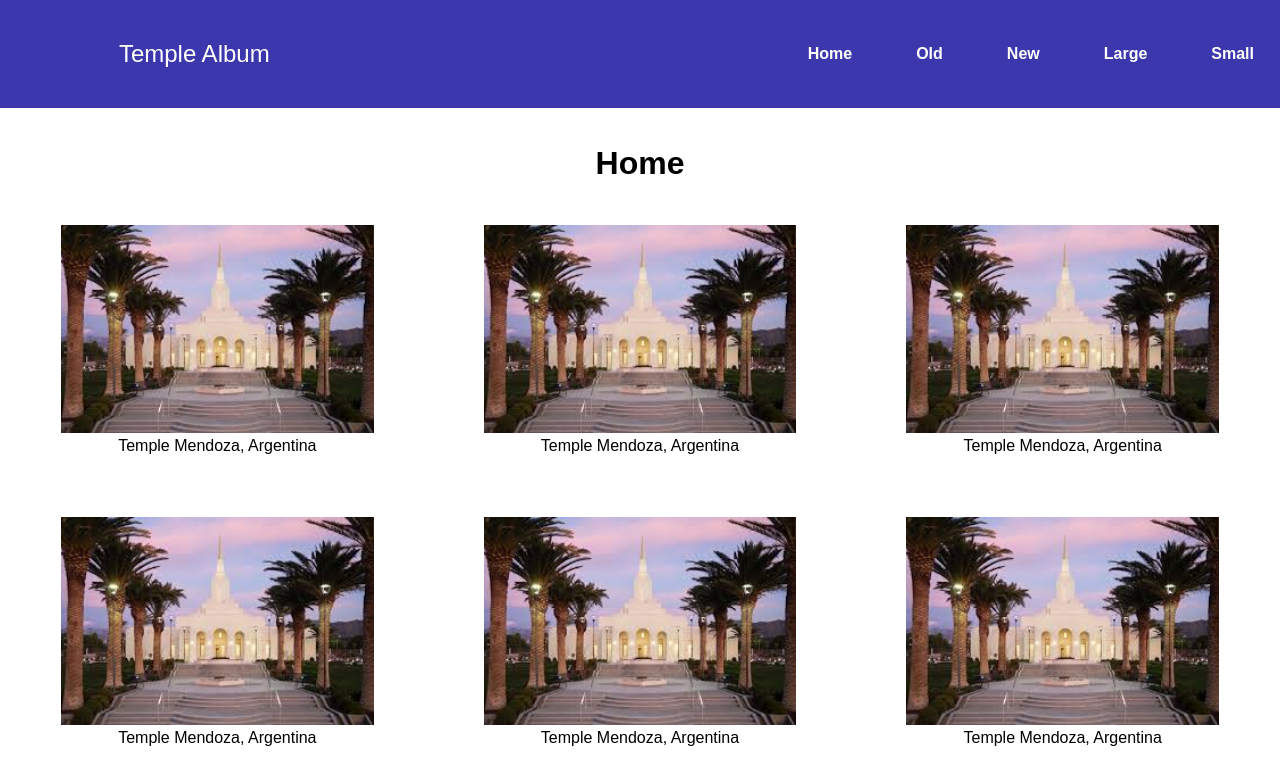
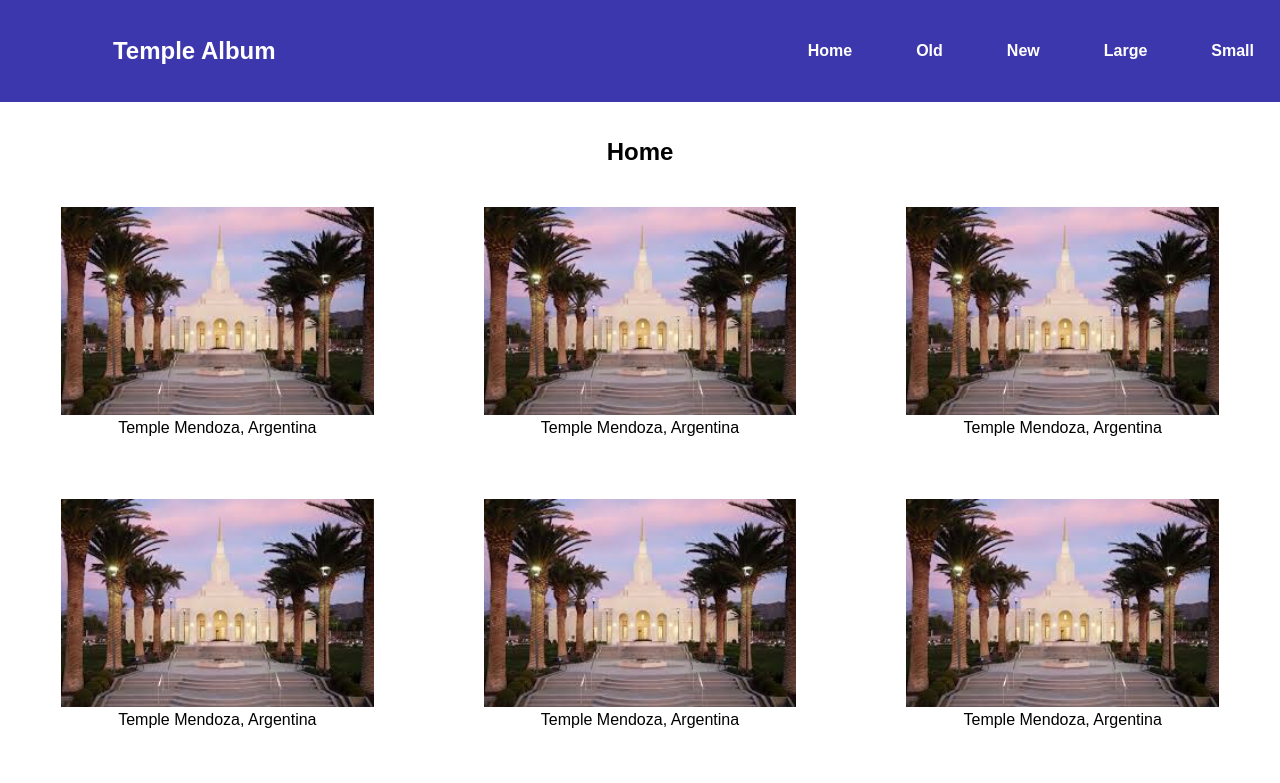
Before and after one commit to virhuezmichael/wdd131, a plain HTML site: page temples.html in a window 1280 px wide. Shown: the top 783 px of the page. Drawn offline with Linux system fonts and the light colour scheme; a web font is replaced by a local one.

Commit message:
week02 - page audit fix

```diff
--- a/scripts/temples.js
+++ b/scripts/temples.js
@@ -0,0 +1,9 @@
+const year = document.querySelector("#currentyear");
+
+const today = new Date();
+
+year.innerHTML = `&copy; <span class="highlight">${today.getFullYear()}</span>`
+
+const lastModified = document.lastModified;
+
+document.getElementById("lastModified").textContent = `Last Modified: ${lastModified}`;
--- a/styles/temples-large.css
+++ b/styles/temples-large.css
@@ -16,7 +16,7 @@
         align-items: center;
     }
 
-    header p {
+    header h1 {
         font-size: 1.5rem;
         width: 40%;
         text-align: center;
@@ -39,8 +39,8 @@
       color: white;
     }
 
-    nav ul.menu li:hover {
-        color: rgb(159, 159, 162);
+    a:hover {
+        color: rgb(199, 199, 203);
         cursor: pointer;
     }
 
--- a/styles/temples.css
+++ b/styles/temples.css
@@ -19,7 +19,7 @@ header {
     background-color:rgb(61, 55, 173);
 }
 
-header p {
+header h1 {
     color: white;
 }
   .menu-icon {
@@ -28,6 +28,7 @@ header p {
     cursor: pointer;
     padding: 0.5rem 1rem;
     text-align: right;
+    color: white;
   }
 
     #menu-toggle {
@@ -40,7 +41,7 @@ header p {
     text-align: left;
     padding: 20px;
     gap: 10px;
-    background-color:rgb(90, 173, 188);
+    background-color:rgb(103, 109, 110);
   }
 
   nav ul.menu {
@@ -50,6 +51,11 @@ header p {
     background-color: #999;
     padding: 5px;
     list-style: none;
+  }
+
+  a {
+    text-decoration: none;
+    color: white;
   }
 
 main {
--- a/temples.html
+++ b/temples.html
@@ -10,26 +10,26 @@
     <link href="https://fonts.googleapis.com/css2?family=Josefin+Sans:ital,wght@0,100..700;1,100..700&family=Mona+Sans:ital,wght@0,200..900;1,200..900&display=swap" rel="stylesheet">
     <link rel="stylesheet" href="styles/temples.css">
     <link rel="stylesheet" href="styles/temples-large.css">
-    <script defer src="scripts/getdates.js"></script>
+    <script defer src="scripts/temples.js"></script>
     <title>WDD131 - Dynamic Web Fundamentals - Michael Virhuez</title>
 </head>
 <body>
     <header>
-        <p>Temple Album</p>
+        <h1>Temple Album</h1>
         <nav>
             <input type="checkbox" id="menu-toggle">
             <label for="menu-toggle" class="menu-icon">&#9776;</label>
             <ul class="menu">
-                <li>Home</li>
-                <li>Old</li>
-                <li>New</li>
-                <li>Large</li>
-                <li>Small</li>
+                <li><a href="#">Home</a></li>
+                <li><a href="">Old</a></li>
+                <li><a href="">New</a></li>
+                <li><a href="">Large</a></li>
+                <li><a href="">Small</a></li>
             </ul>
         </nav>
     </header>
     <main>
-        <h1>Home</h1>
+        <h2>Home</h2>
         <section class="temple-gallery">
             <figure>
                 <img src="week2/images/temple.jpeg" alt="mendoza temple img">
```
